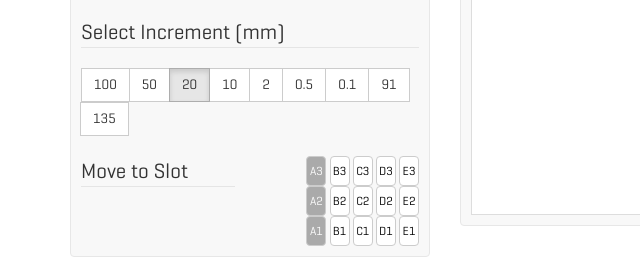
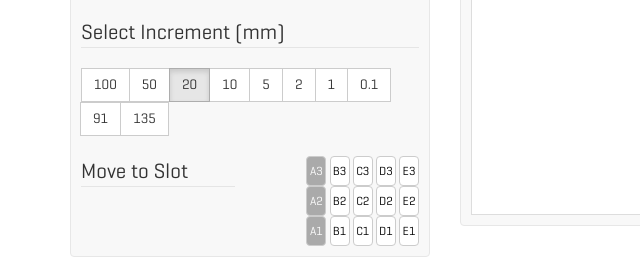
Before and after one commit to Opentrons/otone_frontend, a plain HTML site: page web/index.html in a window 1280 px wide. Shown: the part 513-771 px from the top of the page, 0-640 px from the left. Drawn offline with Linux system fonts and the light colour scheme.

Commit message:
added 5 and 1mm to xyz increment, removed 0.5

```diff
--- a/web/index.html
+++ b/web/index.html
@@ -427,8 +427,9 @@
 								<button type="button" value="50" class="btn btn-default" onclick="changeStepSize(this,'xyz',50);">50</button>
 								<button id="defaultXYZStepSizeBtn" type="button" value="20" class="btn btn-default" onclick="changeStepSize(this,'xyz',20);">20</button>
 								<button type="button" value="10" class="btn btn-default" onclick="changeStepSize(this,'xyz',10);">10</button>
+								<button type="button" value="5" class="btn btn-default" onclick="changeStepSize(this,'xyz',5);">5</button>
 								<button type="button" value="2" class="btn btn-default" onclick="changeStepSize(this,'xyz',2);">2</button>
-								<button type="button" value="0.5" class="btn btn-default" onclick="changeStepSize(this,'xyz',0.5);">0.5</button>
+								<button type="button" value="1" class="btn btn-default" onclick="changeStepSize(this,'xyz',1);">1</button>
 								<button type="button" value="0.1" class="btn btn-default" onclick="changeStepSize(this,'xyz',0.1);">0.1</button>
 								<button type="button" value="91" class="btn btn-default" onclick="changeStepSize(this,'xyz',91);">91</button>
 								<button type="button" value="135" class="btn btn-default" onclick="changeStepSize(this,'xyz',135);">135</button>
```
